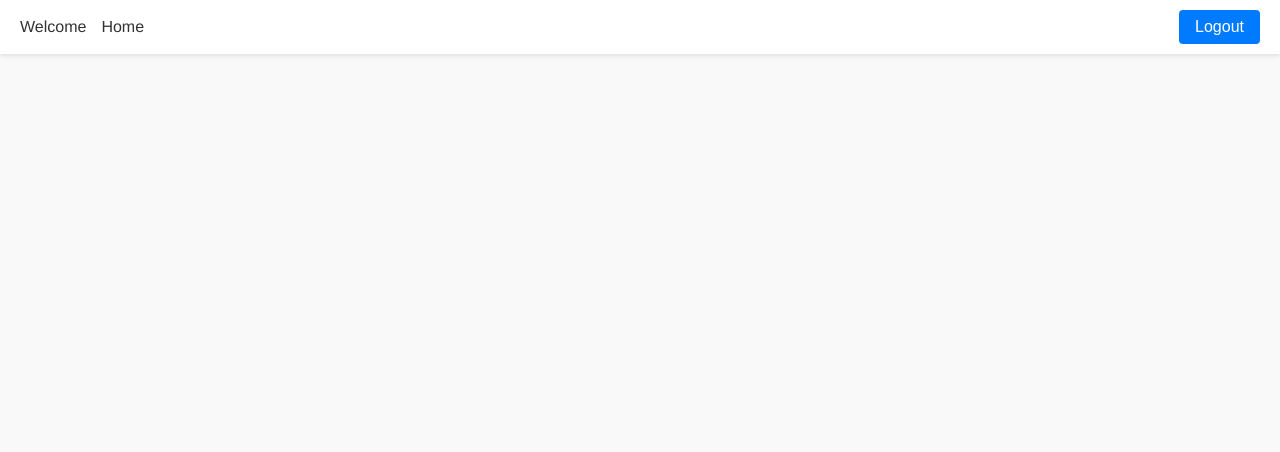
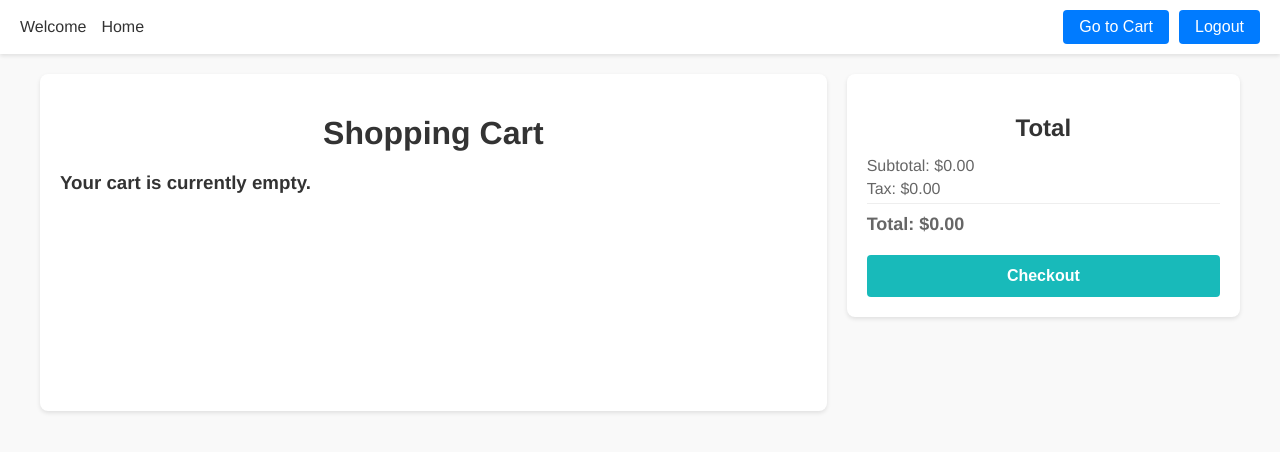
Before and after one commit to EvanWeinblatt/ECom, a React (Create React App) app in the folder frontend/: page /cart in a window 1280 px wide. Before the commit this address had no page. Shown: the top 452 px of the page. Built offline with nearby package versions, Linux system fonts and the light colour scheme; sample sign-in values are in the browser's storage.

Commit message:
Added Cart Functionality and edited visual stuff

```diff
--- a/frontend/src/App.css
+++ b/frontend/src/App.css
@@ -35,6 +35,7 @@ nav button {
   padding: 8px 16px;
   border-radius: 4px;
   cursor: pointer;
+  transition: background-color 0.3s;
 }
 
 nav button:hover {
--- a/frontend/src/App.js
+++ b/frontend/src/App.js
@@ -5,6 +5,7 @@ import WelcomePage from "./components/WelcomePage";
 import Signup from "./components/Signup";
 import Login from "./components/Login";
 import Home from "./components/Home";
+import Cart from "./components/Cart";
 import RequireAuth from "./components/RequireAuth";
 import "./App.css";
 
@@ -24,6 +25,14 @@ function App() {
             </RequireAuth>
           }
         />
+        <Route
+          path="/cart"
+          element={
+            <RequireAuth>
+              <Cart />
+            </RequireAuth>
+          }
+        />
       </Routes>
     </Router>
   );
--- /dev/null
+++ b/frontend/src/components/Cart.css
@@ -0,0 +1,160 @@
+.cart-container {
+  max-width: 1200px;
+  margin: 0 auto;
+  padding: 20px;
+}
+
+.cart-layout {
+  display: grid;
+  grid-template-columns: 2fr 1fr;
+  gap: 20px;
+}
+
+.cart-items {
+  background: white;
+  padding: 20px;
+  border-radius: 8px;
+  box-shadow: 0 2px 4px rgba(0, 0, 0, 0.1);
+}
+
+.cart-items h1 {
+  margin-bottom: 20px;
+  color: #333;
+}
+
+.cart-content h3 {
+  display: flex;
+  min-height: 200px;
+
+}
+
+
+
+.cart-items-list {
+  display: flex;
+  flex-direction: column;
+  gap: 15px;
+}
+
+.cart-item {
+  display: flex;
+  align-items: center;
+  padding: 15px;
+  background: #f8f9fa;
+  border-radius: 8px;
+  position: relative;
+}
+
+.cart-item-image {
+  width: 80px;
+  height: 80px;
+  object-fit: contain;
+  margin-right: 15px;
+  background: white;
+  padding: 5px;
+  border-radius: 4px;
+}
+
+.cart-item-details {
+  flex: 1;
+}
+
+.cart-item-details h3 {
+  margin: 0 0 5px 0;
+  font-size: 16px;
+  color: #333;
+}
+
+.retailer {
+  font-size: 14px;
+  color: #666;
+  margin: 0 0 5px 0;
+}
+
+.price {
+  font-size: 16px;
+  font-weight: bold;
+  color: #18baba;
+  margin: 0;
+}
+
+.remove-item-button {
+  position: absolute;
+  top: 10px;
+  right: 10px;
+  background: none;
+  border: none;
+  font-size: 20px;
+  color: #666;
+  cursor: pointer;
+  padding: 5px;
+  line-height: 1;
+  transition: color 0.2s ease;
+}
+
+.remove-item-button:hover {
+  color: #dc3545;
+  background: none;
+}
+
+.cart-summary {
+  position: sticky;
+  top: 20px;
+}
+
+.summary-card {
+  background: white;
+  padding: 20px;
+  border-radius: 8px;
+  box-shadow: 0 2px 4px rgba(0, 0, 0, 0.1);
+}
+
+.summary-card h2 {
+  margin-bottom: 15px;
+  color: #333;
+}
+
+.summary-content {
+  margin-bottom: 20px;
+}
+
+.summary-content p {
+  margin: 5px 0;
+  color: #666;
+}
+
+.total-amount {
+  font-size: 18px;
+  font-weight: bold;
+  color: #333;
+  margin-top: 10px;
+  padding-top: 10px;
+  border-top: 1px solid #eee;
+}
+
+.checkout-button {
+  width: 100%;
+  padding: 12px;
+  background-color: #18baba;
+  color: white;
+  border: none;
+  border-radius: 4px;
+  font-size: 16px;
+  font-weight: bold;
+  cursor: pointer;
+  transition: background-color 0.3s;
+}
+
+.checkout-button:hover {
+  background-color: #149898;
+}
+
+@media (max-width: 768px) {
+  .cart-layout {
+    grid-template-columns: 1fr;
+  }
+
+  .cart-summary {
+    position: static;
+  }
+}
--- /dev/null
+++ b/frontend/src/components/Cart.jsx
@@ -0,0 +1,103 @@
+import React, { useState, useEffect } from "react";
+import "./Cart.css";
+
+const Cart = () => {
+  const [cartItems, setCartItems] = useState([]);
+
+  useEffect(() => {
+    // Load cart items from localStorage
+    const savedCart = localStorage.getItem('cart');
+    if (savedCart) {
+      try {
+        const parsedCart = JSON.parse(savedCart);
+        // Ensure all items have required properties
+        const validCart = parsedCart.filter(item =>
+          item &&
+          typeof item.price === 'number' &&
+          !isNaN(item.price)
+        );
+        setCartItems(validCart);
+      } catch (error) {
+        console.error('Error parsing cart:', error);
+        setCartItems([]);
+      }
+    }
+  }, []);
+
+  const calculateTotal = () => {
+    return cartItems.reduce((total, item) => {
+      const price = typeof item.price === 'number' ? item.price : 0;
+      return total + price;
+    }, 0);
+  };
+
+  const calculateTax = (subtotal) => {
+    // Assuming 8% tax rate
+    return subtotal * 0.08;
+  };
+
+  const handleRemoveItem = (index) => {
+    const newCartItems = [...cartItems];
+    newCartItems.splice(index, 1);
+    setCartItems(newCartItems);
+    localStorage.setItem('cart', JSON.stringify(newCartItems));
+  };
+
+  const formatPrice = (price) => {
+    if (typeof price !== 'number' || isNaN(price)) {
+      return '$0.00';
+    }
+    return `$${price.toFixed(2)}`;
+  };
+
+  const subtotal = calculateTotal();
+  const tax = calculateTax(subtotal);
+  const total = subtotal + tax;
+
+  return (
+    <div className="cart-container">
+      <div className="cart-layout">
+        <div className="cart-items">
+          <h1>Shopping Cart</h1>
+          <div className="cart-content">
+            {cartItems.length > 0 ? (
+              <div className="cart-items-list">
+                {cartItems.map((item, index) => (
+                  <div key={`${item.id}-${index}`} className="cart-item">
+                    <img src={item.image} alt={item.name} className="cart-item-image" />
+                    <div className="cart-item-details">
+                      <h3>{item.name || 'Unnamed Product'}</h3>
+                      <p className="retailer">Sold by: {item.retailer || 'Unknown Retailer'}</p>
+                      <p className="price">{formatPrice(item.price)}</p>
+                    </div>
+                    <button
+                      className="remove-item-button"
+                      onClick={() => handleRemoveItem(index)}
+                    >
+                      ×
+                    </button>
+                  </div>
+                ))}
+              </div>
+            ) : (
+              <h3>Your cart is currently empty.</h3>
+            )}
+          </div>
+        </div>
+        <div className="cart-summary">
+          <div className="summary-card">
+            <h2>Total</h2>
+            <div className="summary-content">
+              <p>Subtotal: {formatPrice(subtotal)}</p>
+              <p>Tax: {formatPrice(tax)}</p>
+              <p className="total-amount">Total: {formatPrice(total)}</p>
+            </div>
+            <button className="checkout-button">Checkout</button>
+          </div>
+        </div>
+      </div>
+    </div>
+  );
+};
+
+export default Cart;
--- a/frontend/src/components/Home.css
+++ b/frontend/src/components/Home.css
@@ -5,9 +5,9 @@
 
 .home-header {
   background: white;
-  padding: 40px 20px;
+  padding: 20px 20px 10px;
   text-align: center;
-  margin-bottom: 30px;
+  margin-bottom: 20px;
   box-shadow: 0 2px 4px rgba(0,0,0,0.1);
 }
 
@@ -18,7 +18,7 @@
 }
 
 .home-header p {
-  margin: 10px 0 0;
+  margin: 5px 0 0;
   color: #666;
   font-size: 1.1rem;
 }
--- a/frontend/src/components/Home.jsx
+++ b/frontend/src/components/Home.jsx
@@ -4,10 +4,10 @@ import ProductList from "./ProductList";
 const Home = () => {
   return (
     <div className="home-container">
-      <header className="home-header">
+            <header className="home-header">
         <h1>Tech Price Comparison</h1>
-        <p>Find the best deals on your favorite tech products</p>
       </header>
+
       <ProductList />
     </div>
   );
--- a/frontend/src/components/Navbar.jsx
+++ b/frontend/src/components/Navbar.jsx
@@ -9,6 +9,10 @@ const Navbar = () => {
     localStorage.removeItem("access_token");
     localStorage.removeItem("refresh_token");
     navigate("/");
+  };
+
+  const handleAddToCart = () => {
+    navigate("/cart");
   };
 
   return (
@@ -24,7 +28,12 @@ const Navbar = () => {
           </>
         )}
       </div>
-      {token && <button onClick={handleLogout}>Logout</button>}
+      {token && (
+        <div>
+          <button onClick={handleAddToCart} style={{ marginRight: '10px' }}>Go to Cart</button>
+          <button onClick={handleLogout}>Logout</button>
+        </div>
+      )}
     </nav>
   );
 };
--- a/frontend/src/components/ProductList.jsx
+++ b/frontend/src/components/ProductList.jsx
@@ -2,6 +2,7 @@ import React, { useState, useEffect, useCallback, useRef } from "react";
 import "./ProductList.css";
 import { fetchProducts, fetchCategories } from "../services/api";
 import LoadingSpinner from "./LoadingSpinner";
+import Toast from "./Toast";
 
 const ProductList = () => {
   const [products, setProducts] = useState([]);
@@ -10,6 +11,9 @@ const ProductList = () => {
   const [selectedCategory, setSelectedCategory] = useState("All");
   const [searchQuery, setSearchQuery] = useState("");
   const [categories, setCategories] = useState(["All"]);
+  const [cart, setCart] = useState([]);
+  const [showToast, setShowToast] = useState(false);
+  const [toastMessage, setToastMessage] = useState("");
 
   // Create a ref to store the timeout
   const searchTimeoutRef = useRef(null);
@@ -28,6 +32,29 @@ const ProductList = () => {
     }
   }, [selectedCategory]);
 
+  const handleAddToCart = (product, comparison) => {
+    const cartItem = {
+      id: product.id,
+      name: product.title,
+      image: product.image,
+      price: parseFloat(comparison.price), // Convert string price to number
+      retailer: comparison.retailer,
+      url: comparison.url
+    };
+
+    // Get existing cart from localStorage
+    const existingCart = JSON.parse(localStorage.getItem('cart') || '[]');
+    const newCart = [...existingCart, cartItem];
+
+    // Update both state and localStorage
+    setCart(newCart);
+    localStorage.setItem('cart', JSON.stringify(newCart));
+
+    // Show toast notification
+    setToastMessage(`${product.title} added to cart`);
+    setShowToast(true);
+  };
+
   // Load categories on component mount
   useEffect(() => {
     const loadCategories = async () => {
@@ -39,6 +66,18 @@ const ProductList = () => {
       }
     };
     loadCategories();
+
+    // Load cart from localStorage
+    const savedCart = localStorage.getItem('cart');
+    if (savedCart) {
+      try {
+        const parsedCart = JSON.parse(savedCart);
+        setCart(parsedCart);
+      } catch (error) {
+        console.error('Error parsing cart:', error);
+        setCart([]);
+      }
+    }
   }, []);
 
   // Handle category change
@@ -80,6 +119,15 @@ const ProductList = () => {
 
   return (
     <div className="product-page">
+      {showToast && (
+        <Toast
+          message={toastMessage}
+          onClose={() => setShowToast(false)}
+        />
+      )}
+      <div className="page-header">
+        <h3>Find the best deals on your favorite tech products</h3>
+      </div>
       <div className="filters">
         <div className="search-bar">
           <input
@@ -124,6 +172,7 @@ const ProductList = () => {
                     <div key={index} className={`price-row ${index === 0 ? 'best-price' : ''}`}>
                       <span className="retailer-name">{comparison.retailer}</span>
                       <span className="price-amount">${comparison.price}</span>
+                      <div className="action-buttons">
                         <a
                           href={comparison.url}
                           target="_blank"
@@ -133,6 +182,16 @@ const ProductList = () => {
                         >
                           {comparison.inStock ? 'View Deal' : 'Out of Stock'}
                         </a>
+                        {comparison.inStock && (
+                          <button
+                            className="add-to-cart-button"
+                            onClick={() => handleAddToCart(product, comparison)}
+                            title="Add to Cart"
+                          >
+                            +
+                          </button>
+                        )}
+                      </div>
                     </div>
                   ))}
                 </div>
--- /dev/null
+++ b/frontend/src/components/Toast.css
@@ -0,0 +1,29 @@
+.toast {
+  position: fixed;
+  top: 20px;
+  right: 20px;
+  background-color: #18baba;
+  color: white;
+  padding: 15px 25px;
+  border-radius: 4px;
+  box-shadow: 0 2px 5px rgba(0, 0, 0, 0.2);
+  animation: slideIn 0.3s ease-out;
+  z-index: 1000;
+}
+
+.toast p {
+  margin: 0;
+  font-size: 16px;
+  font-weight: 500;
+}
+
+@keyframes slideIn {
+  from {
+    transform: translateX(100%);
+    opacity: 0;
+  }
+  to {
+    transform: translateX(0);
+    opacity: 1;
+  }
+}
--- /dev/null
+++ b/frontend/src/components/Toast.jsx
@@ -0,0 +1,20 @@
+import React, { useEffect } from 'react';
+import './Toast.css';
+
+const Toast = ({ message, onClose }) => {
+  useEffect(() => {
+    const timer = setTimeout(() => {
+      onClose();
+    }, 3000); // Auto-close after 3 seconds
+
+    return () => clearTimeout(timer);
+  }, [onClose]);
+
+  return (
+    <div className="toast">
+      <p>{message}</p>
+    </div>
+  );
+};
+
+export default Toast;
```
Also changed, not shown: frontend/src/components/ProductList.css (+66 -4 lines). Lines whose indentation alone changed are shown as unchanged.
